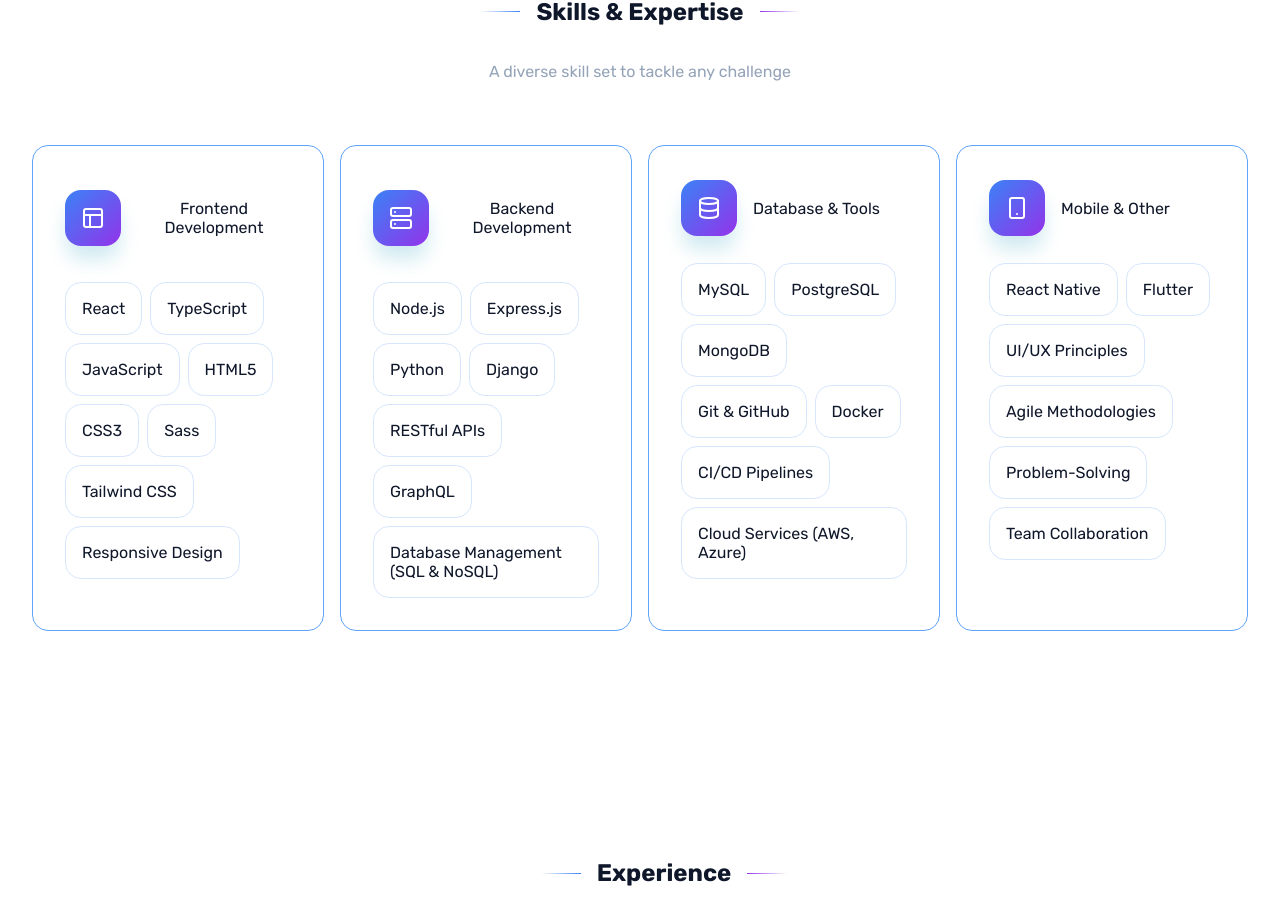
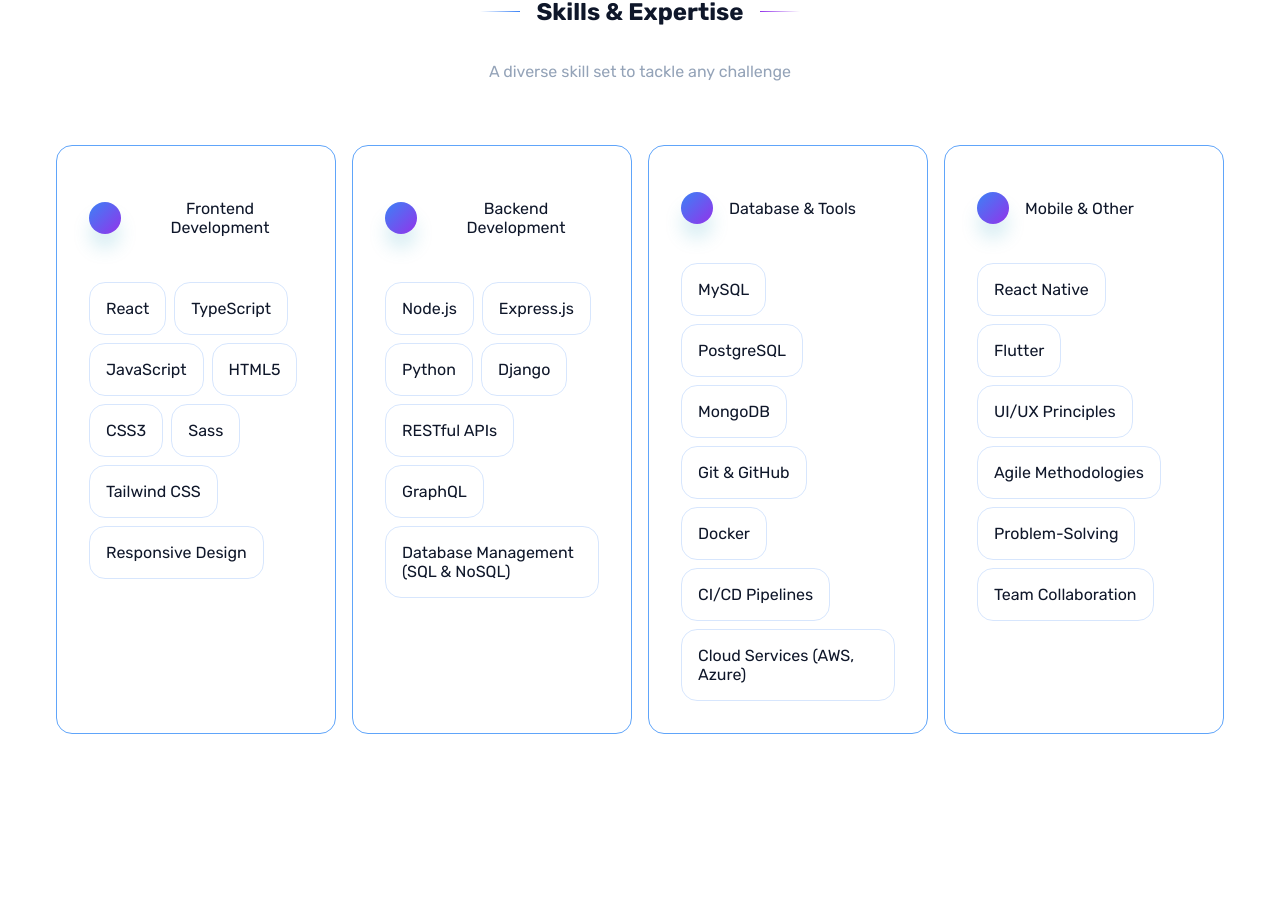
Before and after one commit to Mattias988/MKorsakowsky-V2, a Next.js app in the folder frontend/: page / in a window 1280 px wide. Shown: the part 1892-2797 px from the top of the page. Built offline with nearby package versions, Linux system fonts and the light colour scheme; no server answers.

Commit message:
feat: Introduce core frontend components, sections, styling, and project data structures.

```diff
--- a/frontend/src/app/globals.scss
+++ b/frontend/src/app/globals.scss
@@ -8,31 +8,35 @@
 
   --hero-grid: rgba(30, 41, 59, 1);
 
-  --hero-text-main:  #{v.$raw-white};
-  --hero-text-muted: #{v.$raw-slate-300};
+  --hero-text-main: #{v.$raw-white};
+  --hero-text-muted: #{v.$raw-slate-300}; // Hero usually has dark bg even in light mode, so keep light?
+  // User asked for unification. If Hero BG is dark, text MUST be light.
+  // The hero-bg variable is dark by default in static settings.
+  // Checking Light Theme overrides:
+
 }
 
 // ==============================================
 // LIGHT THEME
 // ==============================================
 :root {
-  --bg-primary:         #{v.$raw-white};
-  --bg-secondary:       #{v.$raw-slate-800};
-  --text-primary:       #{v.$raw-slate-900};
-  --text-secondary:     #{v.$raw-slate-300};
-  --text-accent:        #{v.$raw-cyan-400};
+  --bg-primary: #{v.$raw-white};
+  --bg-secondary: #{v.$raw-white};
+  --text-primary: #{v.$raw-slate-900};
+  --text-secondary: #{v.$raw-slate-600}; // Darker for readability on white
+  --text-accent: #{v.$raw-cyan-400};
 
-  --hero-bg-gradient:   linear-gradient(to bottom right, #eff6ff, #dbeafe, #eff6ff);
-  --hero-grid-color:    rgba(30, 41, 59, 0.05);
+  --hero-bg-gradient: linear-gradient(to bottom right, #eff6ff, #dbeafe, #eff6ff);
+  --hero-grid-color: rgba(30, 41, 59, 0.05);
 
-  --glass-bg:           rgba(59, 130, 246, 0.1);
-  --glass-border:       rgba(59, 130, 246, 0.2);
-  --glass-text:         #{v.$raw-blue-500};
+  --glass-bg: rgba(59, 130, 246, 0.1);
+  --glass-border: rgba(59, 130, 246, 0.2);
+  --glass-text: #{v.$raw-blue-500};
 
-  --gradient-main:      linear-gradient(to right, #{v.$raw-blue-500}, #{v.$raw-cyan-400}, #{v.$raw-purple-400});
-  --glow-blue:          rgba(37, 99, 235, 0.3);
-  --glow-purple:        rgba(147, 51, 234, 0.3);
-  --glow-cyan:          rgba(8, 145, 178, 0.2);
+  --gradient-main: linear-gradient(to right, #{v.$raw-blue-500}, #{v.$raw-cyan-400}, #{v.$raw-purple-400});
+  --glow-blue: rgba(37, 99, 235, 0.3);
+  --glow-purple: rgba(147, 51, 234, 0.3);
+  --glow-cyan: rgba(8, 145, 178, 0.2);
 
 
 
@@ -41,32 +45,43 @@
 // ==============================================
 // DYNAMIC DARK THEME
 // ==============================================
-[dark-theme='dark'] {
+// ==============================================
+// DYNAMIC DARK THEME
+// ==============================================
+[data-theme='dark'] {
 
-  --bg-primary:       #{v.$raw-black};
-  --bg-secondary:     #{v.$raw-slate-800};
-  --text-primary:     #{v.$raw-white};
-  --text-secondary:   #{v.$raw-slate-300};
-  --text-accent:      #{v.$raw-cyan-400};
+  --bg-primary: #{v.$raw-black};
+  --bg-secondary: #{v.$raw-slate-800};
+  --text-primary: #{v.$raw-white};
+  --text-secondary: #{v.$raw-slate-300};
+  --text-accent: #{v.$raw-cyan-400};
 
   --hero-bg-gradient: linear-gradient(to bottom right, #{v.$raw-black}, #{v.$raw-slate-900}, #{v.$raw-black});
-  --hero-grid-color:  rgba(30, 41, 59, 0.1);
+  --hero-grid-color: rgba(30, 41, 59, 0.1);
 
-  --glass-bg:         rgba(59, 130, 246, 0.15);
-  --glass-border:     rgba(59, 130, 246, 0.3);
-  --glass-text:       #{v.$raw-blue-400};
+  --glass-bg: rgba(59, 130, 246, 0.15);
+  --glass-border: rgba(59, 130, 246, 0.3);
+  --glass-text: #{v.$raw-blue-400};
 
-  --gradient-main:    linear-gradient(to right, #{v.$raw-blue-400}, #{v.$raw-cyan-400}, #{v.$raw-purple-400});
-  --glow-blue:        rgba(37, 99, 235, 0.4);
-  --glow-purple:      rgba(147, 51, 234, 0.4);
-  --glow-cyan:         rgba(8, 145, 178, 0.3);
+  --gradient-main: linear-gradient(to right, #{v.$raw-blue-400}, #{v.$raw-cyan-400}, #{v.$raw-purple-400});
+  --glow-blue: rgba(37, 99, 235, 0.4);
+  --glow-purple: rgba(147, 51, 234, 0.4);
+  --glow-cyan: rgba(8, 145, 178, 0.3);
+}
+
+// Global Reset
+*,
+*::before,
+*::after {
+  box-sizing: border-box;
 }
 
 body {
-   font-family: v.$font-main;
-   background-color: v.$bg-primary;
-   color: v.$text-primary;
-   transition: background-color 0.3s ease, color 0.3s ease;
-   margin:0;
-   padding:0;
- }
+  font-family: v.$font-main;
+  background-color: v.$bg-primary;
+  color: v.$text-primary;
+  transition: background-color 0.3s ease, color 0.3s ease;
+  margin: 0;
+  padding: 0;
+  overflow-x: hidden; // Prevent horizontal scroll
+}
```
